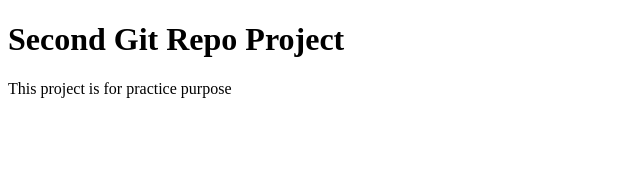
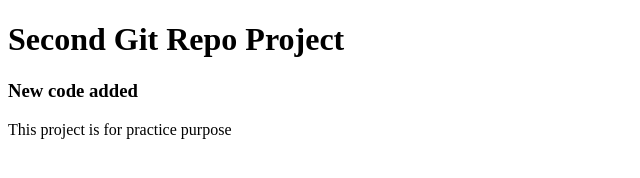
Before and after one commit to Md-Tanjim-Hossain/my-second-git-repo, a plain HTML site: page index.html in a window 1280 px wide. Shown: the whole page, without its empty margins (0-640 px from the left). Drawn offline with Linux system fonts and the light colour scheme.

Commit message:
New code added

```diff
--- a/index.html
+++ b/index.html
@@ -8,6 +8,7 @@
   </head>
   <body>
     <h1>Second Git Repo Project</h1>
+    <h3>New code added</h3>
     <p>This project is for practice purpose</p>
   </body>
 </html>
```
